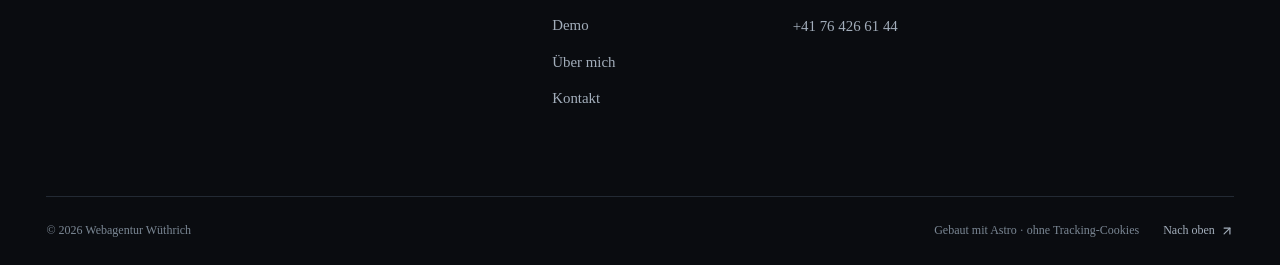
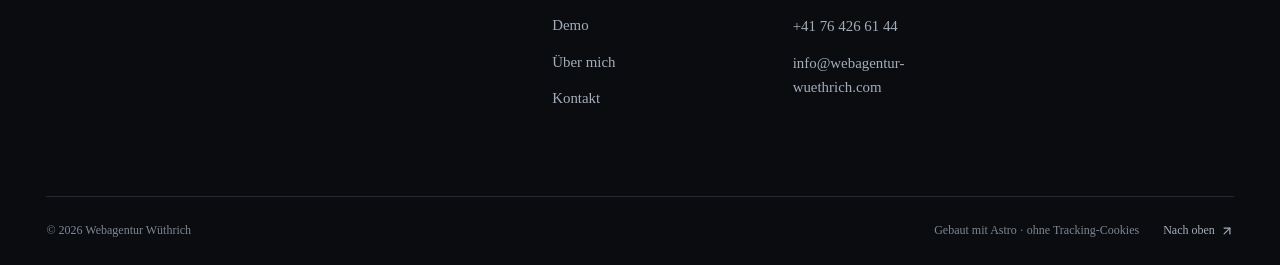
Before and after one commit to ai-webagentur-wuethrich/webagentur-wuethrich, an Astro site: page /agb in a window 1280 px wide. Shown: the part 3307-3572 px from the top of the page. Built offline with nearby package versions, Linux system fonts and the light colour scheme; Astro itself is replaced by a stand-in of ours.

Commit message:
E-Mail-Adresse eintragen und Porträt mittig ausrichten
- info@webagentur-wuethrich.com als Kontaktadresse, Empfänger und Absender
  des Kontaktformulars (Formular damit aktiv)
- Porträt: Gesicht mittig im Kreis, weniger Weiss über dem Kopf

Co-Authored-By: Claude Opus 5.5 <noreply@anthropic.com>
Claude-Session: https://claude.ai/code/session_01KdWoZ6Kj5ekctyyHU22p6b

```diff
--- a/src/components/Portrait.astro
+++ b/src/components/Portrait.astro
@@ -72,8 +72,8 @@ const initials = site.owner
     box-shadow: 0 0 0 1px var(--color-line-strong);
   }
 
-  /* Foto etwas verkleinert auf weissem Grund (= Hintergrundfarbe des Fotos):
-     mehr Luft über dem Kopf, Gesicht horizontal zentriert. */
+  /* Gesicht mittig im Kreis, mit etwas Luft über dem Kopf.
+     Weisser Grund = Hintergrundfarbe des Fotos, damit kein Rand sichtbar ist. */
   .portrait__frame:has(:global(.portrait__img)) {
     background: #f8f8fa;
   }
@@ -83,7 +83,7 @@ const initials = site.owner
     height: 100%;
     object-fit: cover;
     object-position: 50% 0;
-    transform: translate(3.2%, 10%) scale(0.9);
+    transform: translate(3.8%, 4%) scale(0.96);
     transform-origin: 50% 0;
   }
 
--- a/src/config/site.ts
+++ b/src/config/site.ts
@@ -22,11 +22,10 @@ export const site = {
   defaultOgImage: '/og-webagentur-wuethrich-v1.jpg',
   contact: {
     /**
-     * PLATZHALTER: E-Mail-Adresse folgt. Solange leer:
-     * – Impressum/Datenschutz zeigen einen markierten Platzhalter,
-     * – das Kontaktformular verweist auf das Telefon.
+     * Öffentliche E-Mail-Adresse, zugleich Empfänger des Kontaktformulars.
+     * Leer lassen = Formular ausgeschaltet, Platzhalter in Impressum/Datenschutz.
      */
-    email: '',
+    email: 'info@webagentur-wuethrich.com',
     phone: '+41 76 426 61 44',
     phoneHref: '+41764266144',
     street: 'Rössligasse 67',
@@ -66,11 +65,11 @@ export const site = {
   form: {
     endpoint: '/kontakt-senden.php',
     /**
-     * Absenderadresse der Formular-Mails. Muss bei Hostinger als Postfach
-     * auf der eigenen Domain existieren, sonst landen Mails im Spam.
-     * PLATZHALTER: nach Einrichtung der E-Mail prüfen.
+     * Absenderadresse der Formular-Mails. Muss ein bestehendes Postfach auf der
+     * eigenen Domain sein, sonst landen die Mails im Spam. Die Adresse der
+     * anfragenden Person steht als «Antworten an» in der Mail.
      */
-    sender: 'website@webagentur-wuethrich.com',
+    sender: 'info@webagentur-wuethrich.com',
   },
 };
 
```
Also changed, not shown: README.md.
